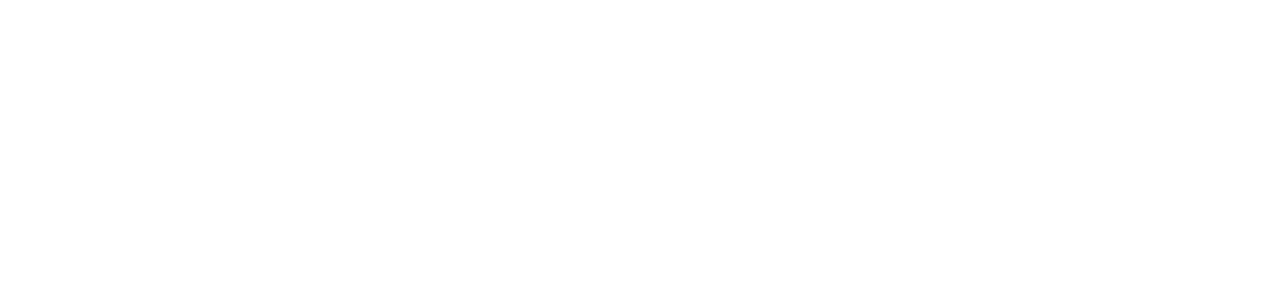
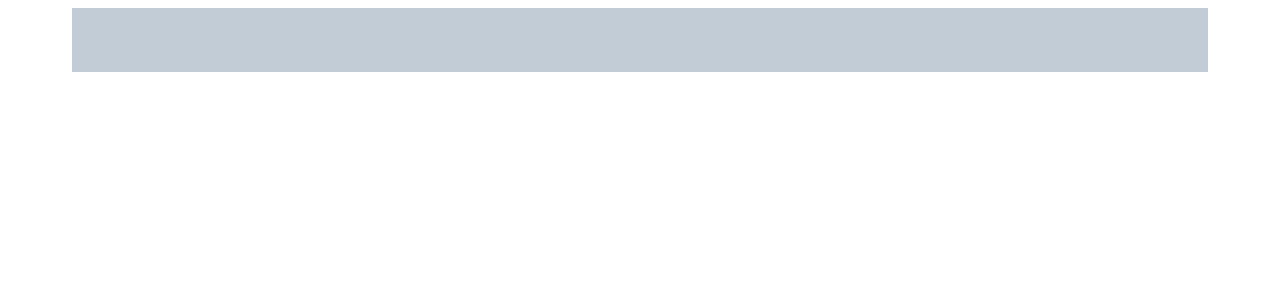
Before and after one commit to zackfactual/BonemotherGames, a Vue app in the folder BonemotherGames2/clientapp/: page / in a window 1280 px wide. Shown: the top 300 px of the page. Built offline with nearby package versions, Linux system fonts and the light colour scheme.

Commit message:
Adding ESLint settings, follower chart page

```diff
--- a/BonemotherGames2/clientapp/src/App.vue
+++ b/BonemotherGames2/clientapp/src/App.vue
@@ -12,9 +12,14 @@
 
 <style lang="scss">
 #app {
-  font-family: 'Avenir', Helvetica, Arial, sans-serif;
-  -webkit-font-smoothing: antialiased;
-  -moz-osx-font-smoothing: grayscale;
-  color: #2c3e50;
+    font-family: 'Avenir', Helvetica, Arial, sans-serif;
+    -webkit-font-smoothing: antialiased;
+    -moz-osx-font-smoothing: grayscale;
+    color: #2c3e50;
+    margin: 0 64px;
+    padding: 32px;
+    background-color: #C1CCD7;
+    display: grid;
+    grid-template-columns: repeat(12, 1fr);
 }
 </style>
--- /dev/null
+++ b/BonemotherGames2/clientapp/src/components/charts/FollowerChart.vue
@@ -0,0 +1,15 @@
+<template>
+    <table class="follower-chart">
+    </table>
+</template>
+
+<script>
+export default {
+    props: {
+        chartData: {
+            type: Array,
+            required: true
+        }
+    }
+}
+</script>
--- /dev/null
+++ b/BonemotherGames2/clientapp/src/components/charts/FollowerChartPage.vue
@@ -0,0 +1,26 @@
+<template>
+    <follower-chart v-bind="{ chartData }" />
+</template>
+
+<script>
+import axios from 'axios'
+
+import FollowerChart from './FollowerChart.vue'
+
+export default {
+    components: {
+        FollowerChart
+    },
+    data () {
+        return {
+            chartData: []
+        }
+    },
+    beforeCreate () {
+        axios.get('follower/3')
+            .then(result => {
+                this.chartData = result.data
+            })
+    }
+}
+</script>
--- a/BonemotherGames2/clientapp/src/components/retainer/RetainerPage.vue
+++ b/BonemotherGames2/clientapp/src/components/retainer/RetainerPage.vue
@@ -29,9 +29,7 @@
 
 <style lang="scss">
 .retainer-page {
-    margin: 0 64px;
-    padding: 32px;
-    background-color: #C1CCD7;
+    width: 100%;
     display: grid;
     grid-template-columns: repeat(12, 1fr);
 }
--- a/BonemotherGames2/clientapp/src/main.js
+++ b/BonemotherGames2/clientapp/src/main.js
@@ -2,8 +2,9 @@
 import VueRouter from 'vue-router'
 
 import App from './App.vue'
+
+import FollowerChartPage from './components/charts/FollowerChartPage.vue'
 import RetainerPage from './components/retainer/RetainerPage.vue'
-import HelloWorld from './components/HelloWorld.vue'
 
 Vue.config.productionTip = false
 
@@ -11,7 +12,7 @@
 Vue.use(VueRouter);
 const routes = [
     { path: '/test', component: RetainerPage },
-    { path: '/hello', component: HelloWorld }
+    { path: '/follower_chart', component: FollowerChartPage }
 ]
 
 const router = new VueRouter({ mode: 'history', routes: routes })
```
Also changed, not shown: BonemotherGames2/clientapp/public/index.html (+5 -5 lines), BonemotherGames2/clientapp/.eslintrc.js (added).
